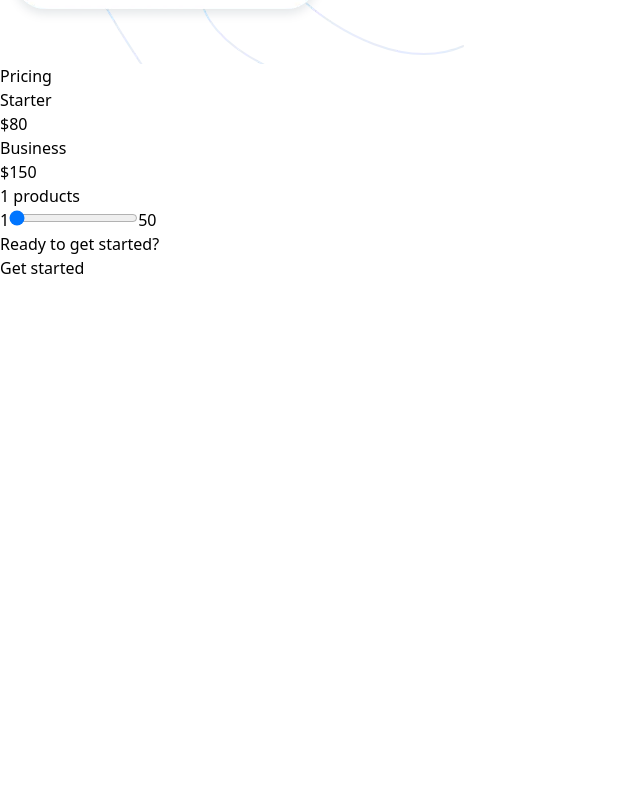
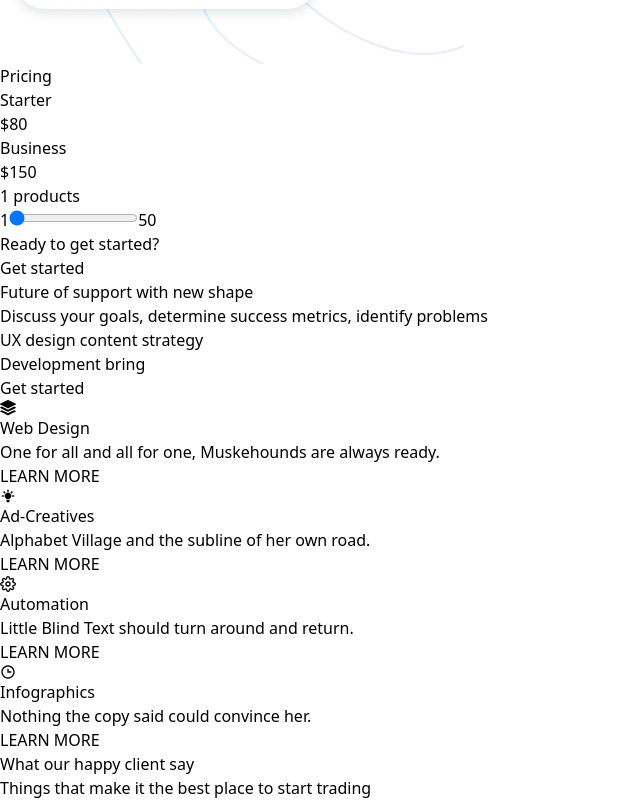
Before and after one commit to SUJEET-SHARMA01/modern-react-project, a React (Vite) app: page / in a window 1280 px wide. Shown: the part 5059-5859 px from the top of the page, without its empty margins (0-640 px from the left). Before the commit the page ends 5339 px from the top, so only its background shows below. Built offline with nearby package versions, Linux system fonts and the light colour scheme.

Commit message:
testimonial section

```diff
--- a/src/App.jsx
+++ b/src/App.jsx
@@ -7,6 +7,9 @@
 import ScheduleSection from './components/ScheduleSection'
 import MonitorSection from './components/MonitorSection'
 import PriceingSection from './components/PriceingSection'
+import ServiceSection from './components/ServiceSection'
+import TestimonialsSection from './components/TestimonialsSection'
+
 
 
 function App() {
@@ -23,6 +26,9 @@
       <ScheduleSection/>
       <MonitorSection/>
       <PriceingSection/>
+      <ServiceSection/>
+      <TestimonialsSection/>
+
       </div>
   </main>
   )
--- /dev/null
+++ b/src/components/ServiceSection.jsx
@@ -0,0 +1,80 @@
+import React from "react";
+import { BsStack } from "react-icons/bs";
+import { HiLightBulb } from "react-icons/hi";
+import { FiSettings } from "react-icons/fi";
+import { BiTime } from "react-icons/bi";
+
+const services = [
+  {
+    icon: <BsStack className="w-8 h-8 text-indigo-600" />,
+    title: "Web Design",
+    description: "One for all and all for one, Muskehounds are always ready.",
+    link: "#learn-more",
+  },
+  {
+    icon: <HiLightBulb className="w-8 h-8 text-amber-400" />,
+    title: "Ad-Creatives",
+    description: "Alphabet Village and the subline of her own road.",
+    link: "#learn-more",
+  },
+  {
+    icon: <FiSettings className="w-8 h-8 text-red-400" />,
+    title: "Automation",
+    description: "Little Blind Text should turn around and return.",
+    link: "#learn-more",
+  },
+  {
+    icon: <BiTime className="w-8 h-8 text-cyan-400" />,
+    title: "Infographics",
+    description: "Nothing the copy said could convince her.",
+    link: "#learn-more",
+  },
+];
+function ServiceSection() {
+  return (
+    <section id="service" className="container sm:px-6 lg:px-8  py-20 px-6  ">
+      <div className="flex flex-col md:flex-row items-center justify-between gap-12 lg-gap-24">
+        <div className="md:w-1/3">
+          <h2 className="text-3xl md:text-4xl font-bold mb-6 md:w-4/5">
+            {" "}
+            Future of support with new shape
+          </h2>
+          <p className="text-gray-600 text-lg md:w-4/5 mb-4">
+            Discuss your goals, determine success metrics, identify problems
+          </p>
+          <div className="space-y-2">
+            <div className="flex gap-2">
+              <div className="w-5 h-5 rounded-full bg-indigo-100 flex items-center justify-center">
+                <div className="w-2.5 h-2.5 bg-indigo-600 rounded-full"></div>
+              </div>
+              <span className="text-gray-600">UX design content strategy</span>
+            </div>
+            <div className="flex gap-2">
+              <div className="w-5 h-5 rounded-full bg-indigo-100 flex items-center justify-center">
+                <div className="w-2.5 h-2.5 bg-indigo-600 rounded-full"></div>
+              </div>
+              <span className="text-gray-600">Development bring</span>
+            </div>
+          </div>
+          <button className="mt-8 bg-indigo-600 py-3 text-white px-8 rounded-full transition-colors hover:bg-blue-700 cursor-pointer">
+            Get started
+          </button>
+        </div>
+
+        <div className="grid grid-cols-1 md:grid-cols-2 gap-10" >
+          {services.map((service, index) => (
+            <div key={index} className="bg-white max-w-72  rounded-xl hover:shadow-xl p-6 cursor-pointer transition-all hover:scale-105  duration-300 space-y-3">
+              <div className="mb-4">{service.icon}</div>
+              <h3 className="text-2xl mb-2">{service.title}</h3>
+              <p className="text-gray-600 mb-4">{service.description}</p>
+              <a href={service.link} className="text-blue-600 font-medium transition-colors hover:text-indigo-700   ">LEARN MORE</a>
+
+            </div>
+          ))}
+        </div>
+      </div>
+    </section>
+  );
+}
+
+export default ServiceSection;
--- /dev/null
+++ b/src/components/TestimonialsSection.jsx
@@ -0,0 +1,56 @@
+import React from "react";
+
+function TestimonialsSection() {
+  const testimonials = [
+    {
+      id: 1,
+      name: "Robin Ayala Doe",
+      image: "https://randomuser.me/api/portraits/men/77.jpg",
+      text: "Far far away, behind the word mountains, far from the countries Vokalia and Consonantia, there live the blind texts. Separated they live in Bookmarksgrove right at the coast.",
+    },
+    {
+      id: 2,
+      name: "John De marli",
+      image: "https://randomuser.me/api/portraits/women/90.jpg",
+      text: "Far far away, behind the word mountains, far from the countries Vokalia and Consonantia, there live the blind texts. Separated they live in Bookmarksgrove.",
+    },
+    {
+      id: 3,
+      name: "Rowhan Smith",
+      image: "https://randomuser.me/api/portraits/men/90.jpg",
+      text: "When she reached the first hills of the Mountains, she had a last view back on the of her hometown Bookmarksgrove, the headline.",
+    },
+    {
+      id: 4,
+      name: "Sarah Johnson",
+      image: "https://randomuser.me/api/portraits/women/45.jpg",
+      text: "The customer service has been exceptional. They went above and beyond to help me solve my problems and were always available when I needed them.",
+    },
+    {
+      id: 5,
+      name: "Michael Chen",
+      image: "https://randomuser.me/api/portraits/men/32.jpg",
+      text: "I've been using their services for over a year now and couldn't be happier. The platform is intuitive and the features are exactly what I needed for my business.",
+    },
+    {
+      id: 6,
+      name: "Emma Wilson",
+      image: "https://randomuser.me/api/portraits/women/28.jpg",
+      text: "What impressed me most was how quickly they responded to my requests. The team is professional, knowledgeable, and truly cares about their customers' success.",
+    },
+  ];
+  return (
+    <section id="testimonial" className=" py-16 px-4 max-w-8xl">
+      <div className="text-center">
+        <h2 className="text-3xl md:text-4xl font-bold">
+          What our happy client say
+        </h2>
+        <p className="text-gray-600 mt-5 ">
+          Things that make it the best place to start trading
+        </p>
+      </div>
+    </section>
+  );
+}
+
+export default TestimonialsSection;
```
